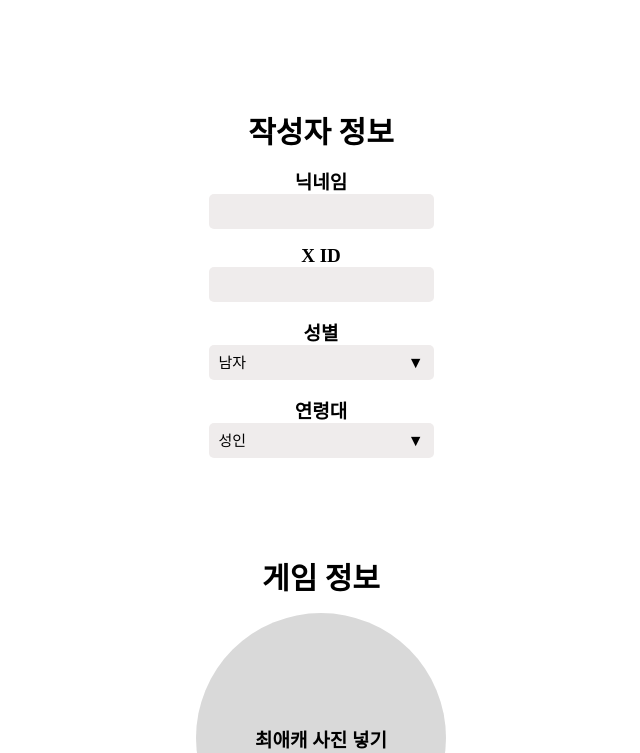
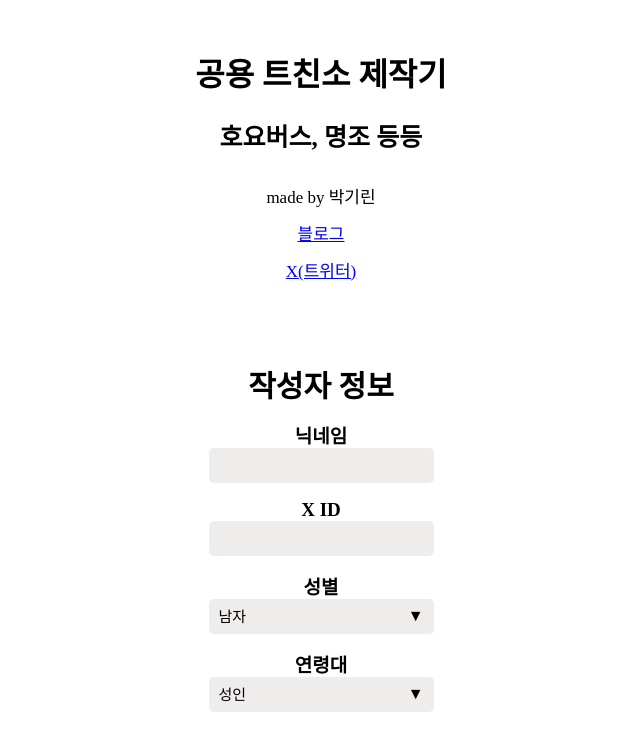
Before and after one commit to ParkGiraffe/genshin-xchinso-autogen, a Next.js app: page / in a window 1280 px wide. Shown: the top 753 px of the page, without its empty margins (319-959 px from the left). Built offline with nearby package versions, Linux system fonts and the light colour scheme; a web font is replaced by a local one.

Commit message:
Feat: 제작자 마크 달기

```diff
--- a/src/app/page.js
+++ b/src/app/page.js
@@ -68,6 +68,27 @@ export default function Home() {
   return (
     <Main>
       <FormContainer>
+        <h1>공용 트친소 제작기</h1>
+        <span style={{ fontSize: "25px", fontWeight: "bold" }}>
+          호요버스, 명조 등등
+        </span>
+        <span style={{ fontSize: "17px", marginTop: "30px" }}>
+          made by 박기린
+        </span>
+        <a
+          href="https://arnopark.tistory.com/"
+          target="_blank"
+          style={{ fontSize: "17px", marginTop: "12px" }}
+        >
+          블로그
+        </a>
+        <a
+          href="https://x.com/park_giraffe_"
+          target="_blank"
+          style={{ fontSize: "17px", marginTop: "12px" }}
+        >
+          X(트위터)
+        </a>
         <SectionDivder />
         <TopText>작성자 정보</TopText>
         {/* <Bio
```
